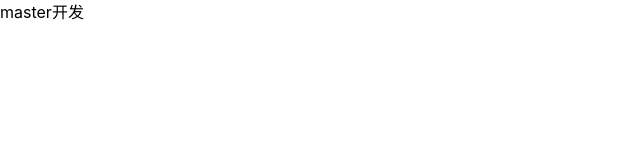
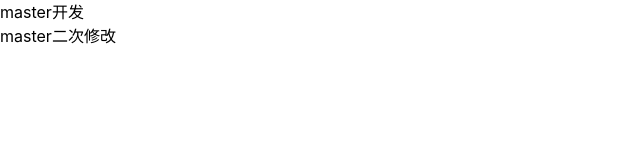
Before and after one commit to lemonkang/fincesecond, a React (Create React App) app: page / in a window 1280 px wide. Shown: the top 160 px of the page, without its empty margins (0-640 px from the left). Built offline with nearby package versions, Linux system fonts and the light colour scheme.

Commit message:
master二次修改

```diff
--- a/src/App.tsx
+++ b/src/App.tsx
@@ -4,6 +4,7 @@ export const App = () => {
   return (
     <div>
    <div>master开发</div>
+   <div>master二次修改</div>
   </div>
   )
 }
```
